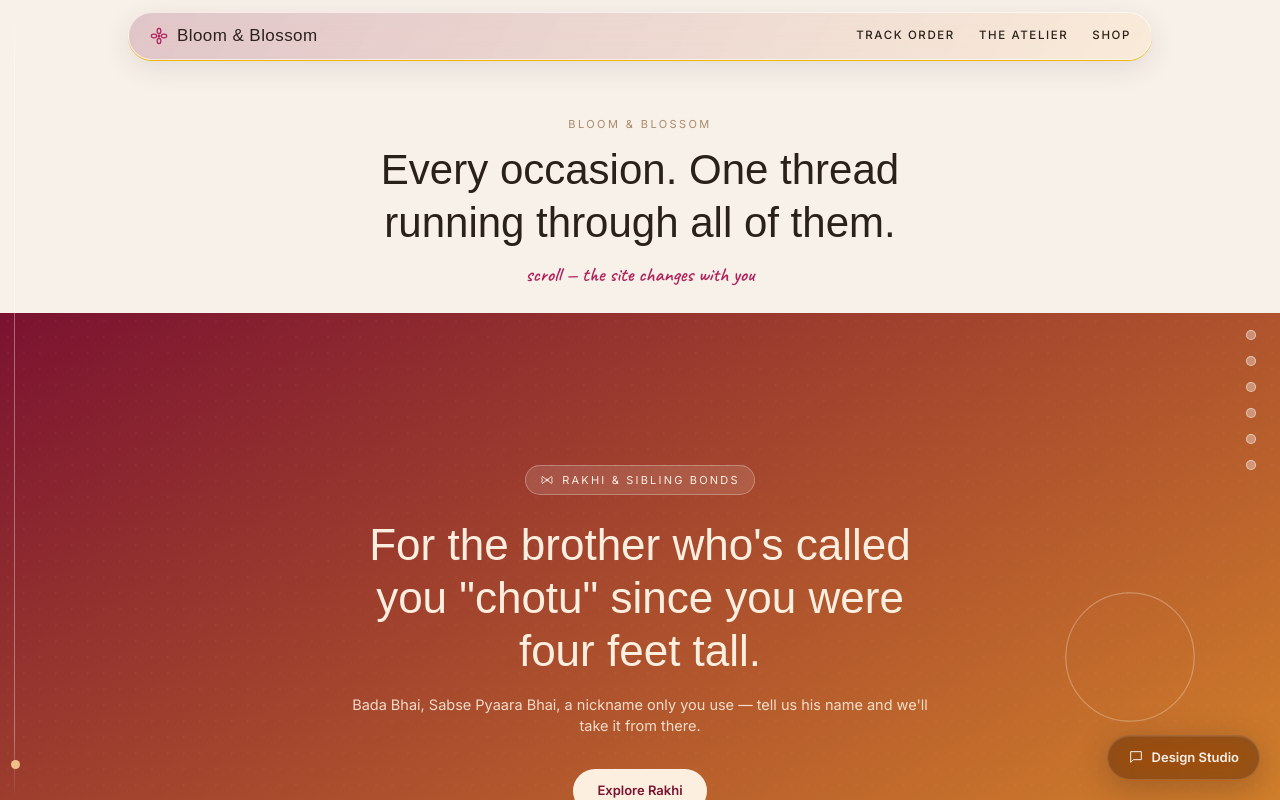
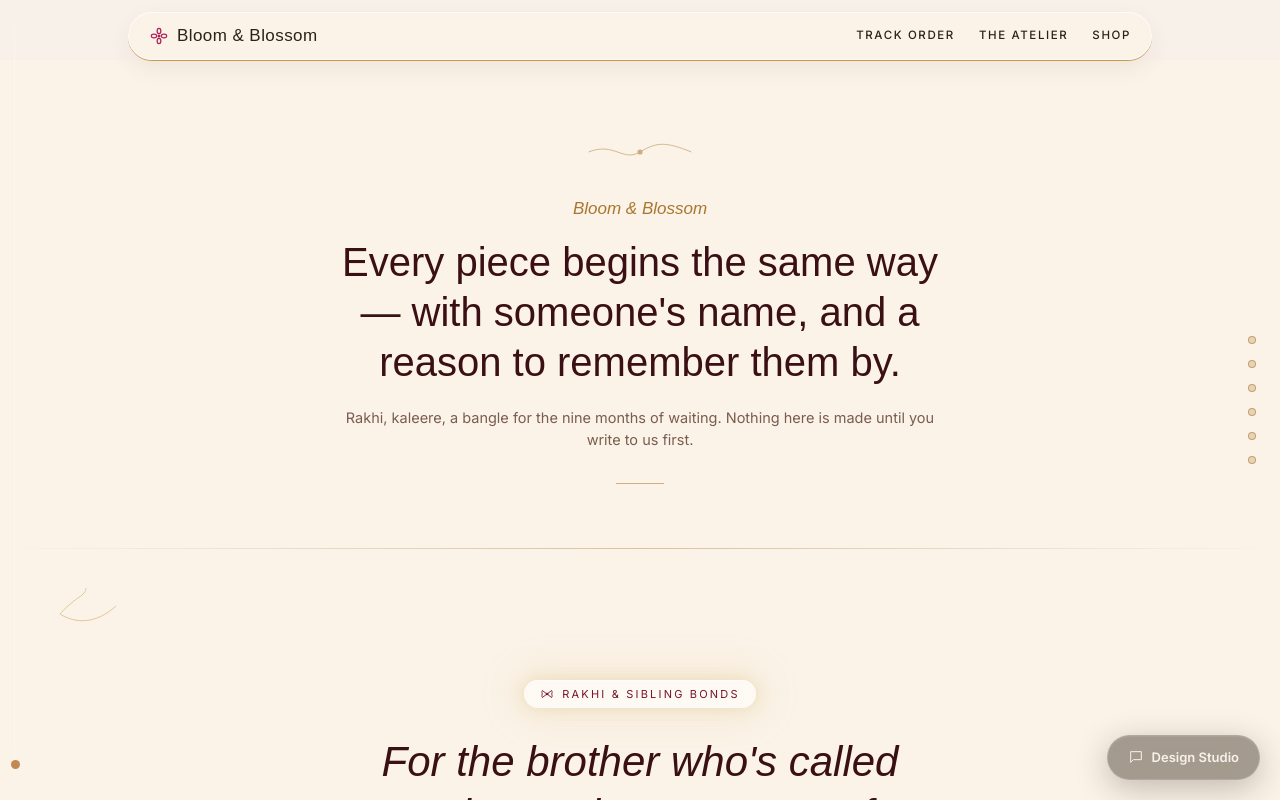
Before and after one commit to Ri-Dawn/Bloom-and-Blossom, a Next.js app: page / in a window 1280 px wide. Shown: the top 800 px of the page. Built offline with nearby package versions, Linux system fonts and the light colour scheme; a web font is replaced by a local one.

Commit message:
Add files via upload
commit changes

```diff
--- a/app/category/[slug]/page.tsx
+++ b/app/category/[slug]/page.tsx
@@ -2,33 +2,27 @@ import Link from 'next/link';
 import { notFound } from 'next/navigation';
 import { findCategory } from '@/lib/categories';
 import CategoryIcon from '@/components/CategoryIcon';
+import { CornerFlourish } from '@/components/decor/CornerFlourish';
 import ChatWidget from '@/components/ChatWidget';
+
+const INK = '#3A1015';
+const WINE = '#7A1230';
 
 export default function CategoryPage({ params }: { params: { slug: string } }) {
   const cat = findCategory(params.slug);
   if (!cat) return notFound();
 
   return (
-    <main className="px-4 pb-24">
-      <section className="max-w-4xl mx-auto pt-8 pb-10">
-        <div className="mood-stage relative overflow-hidden" style={{ minHeight: '240px' }}>
-          <div className="absolute inset-0" style={{ background: `linear-gradient(150deg, ${cat.mood.from}, ${cat.mood.to})` }} />
-          <div className="absolute inset-0 diya-dots opacity-10" />
-          <div className="relative z-10 h-full flex flex-col justify-end gap-8 p-8 md:p-10" style={{ minHeight: '240px' }}>
-            <div className="flex items-center gap-4">
-              <div className="w-14 h-14 rounded-full flex items-center justify-center shrink-0" style={{ background: 'rgba(255,255,255,0.18)', border: '1px solid rgba(255,255,255,0.35)', color: cat.mood.ink }}>
-                <CategoryIcon name={cat.icon} className="w-7 h-7" />
-              </div>
-              <div>
-                <div className="text-[11px] tracking-[0.14em] uppercase mb-1" style={{ color: cat.mood.ink, opacity: 0.85 }}>
-                  {cat.eyebrow}{cat.comingSoon ? ' · Coming Soon' : ''}
-                </div>
-                <h1 className="font-display text-2xl md:text-[30px] leading-tight" style={{ color: cat.mood.ink }}>{cat.headline}</h1>
-              </div>
-            </div>
-          </div>
+    <main className="px-4 pb-24" style={{ background: '#FBF3E8' }}>
+      <section className="max-w-4xl mx-auto pt-12 pb-10 text-center relative">
+        <CornerFlourish className="absolute top-0 left-0 w-14 h-14 hidden md:block opacity-50" style={{ color: cat.mood.accent }} />
+        <CornerFlourish flip className="absolute top-0 right-0 w-14 h-14 hidden md:block opacity-50" style={{ color: cat.mood.accent }} />
+        <div className="glow-badge inline-flex items-center gap-2 rounded-full px-4 py-1.5 text-[11px] tracking-[0.2em] uppercase mb-6" style={{ color: WINE }}>
+          <CategoryIcon name={cat.icon} className="w-3.5 h-3.5" />
+          {cat.eyebrow}{cat.comingSoon ? ' · Coming Soon' : ''}
         </div>
-        <p className="mt-5 text-[14px] text-stone900/80 max-w-2xl">{cat.blurb}</p>
+        <h1 className="font-display italic text-2xl md:text-[32px] leading-tight max-w-2xl mx-auto" style={{ color: INK }}>{cat.headline}</h1>
+        <p className="mt-4 text-[14px] max-w-xl mx-auto" style={{ color: '#7A5D4E' }}>{cat.blurb}</p>
       </section>
 
       {cat.comingSoon ? (
@@ -36,12 +30,13 @@ export default function CategoryPage({ params }: { params: { slug: string } }) {
           <p className="text-[14px] text-stone500">
             This collection is still being made. Check back soon, or use Design Studio in the corner to ask us directly.
           </p>
-          <Link href="/" className="inline-block mt-6 text-[13px] font-semibold text-stone900 border border-stone900 rounded-full px-5 py-2 hover:bg-stone900 hover:text-stone50 transition-colors">
+          <Link href="/" className="inline-block mt-6 text-[12px] tracking-[0.08em] uppercase font-semibold rounded-sm px-6 py-3 border" style={{ borderColor: INK, color: INK }}>
             Back to all occasions
           </Link>
         </section>
       ) : (
         <section className="max-w-4xl mx-auto">
+          <div className="gold-thread-divider mb-8" />
           <div className="text-[11px] tracking-[0.12em] uppercase text-stone500 mb-4 px-1">
             Starting points — every one of these is a beginning, not a finished piece
           </div>
@@ -52,12 +47,12 @@ export default function CategoryPage({ params }: { params: { slug: string } }) {
                 : `/checkout?cat=${cat.slug}&item=${item.slug}&price=${item.price}&name=${encodeURIComponent(item.name)}`;
               return (
                 <Link href={href} key={item.slug} className="glass-tile overflow-hidden flex flex-col">
-                  <div className="h-28 relative overflow-hidden flex items-center justify-center" style={{ background: `linear-gradient(160deg, ${cat.mood.from}22, ${cat.mood.to}22)` }}>
-                    <CategoryIcon name={cat.icon} className="w-8 h-8" style={{ color: cat.mood.from }} />
+                  <div className="h-24 relative overflow-hidden flex items-center justify-center" style={{ background: `${cat.mood.accent}18` }}>
+                    <CategoryIcon name={cat.icon} className="w-7 h-7" style={{ color: cat.mood.accent }} />
                   </div>
                   <div className="p-4">
                     <div className="font-display text-[15px] text-stone900 leading-snug">{item.name}</div>
-                    <div className="text-[13px] font-semibold text-rani mt-1">₹{item.price.toLocaleString('en-IN')}</div>
+                    <div className="text-[13px] font-semibold mt-1" style={{ color: WINE }}>₹{item.price.toLocaleString('en-IN')}</div>
                     {item.customisable ? (
                       <div className="text-[10px] text-stone500 mt-1">Add charms, initials, a photo</div>
                     ) : (
--- a/app/globals.css
+++ b/app/globals.css
@@ -184,19 +184,48 @@ body {
   transform-box: fill-box;
 }
 
-/* ---------- header takes on the current occasion's colour ---------- */
+/* ---------- header: quiet ivory throughout, a thin gold thread underneath ---------- */
 :root {
-  --current-mood: #b0225a;
-  --current-mood-wash: linear-gradient(120deg, rgba(176, 34, 90, 0.16), rgba(224, 145, 42, 0.1));
+  --current-mood: #a9762f;
 }
 .mood-aware-border {
-  background-image: var(--current-mood-wash);
-  box-shadow: 0 1px 0 0 var(--current-mood, transparent), 0 8px 28px rgba(42, 33, 26, 0.1);
-  transition: background-image 700ms ease, box-shadow 700ms ease;
+  background-color: rgba(251, 243, 232, 0.86);
+  box-shadow: 0 1px 0 0 var(--current-mood, transparent), 0 8px 24px rgba(58, 16, 21, 0.06);
+  transition: box-shadow 700ms ease;
 }
 .mood-aware-text {
-  color: var(--current-mood, #b0225a);
+  color: var(--current-mood, #a9762f);
   transition: color 700ms ease;
+}
+
+/* ---------- the considered palette: ivory, wine ink, antique gold ---------- */
+.section-flourish {
+  opacity: 0.5;
+}
+.gold-thread-divider {
+  height: 1px;
+  background: linear-gradient(90deg, transparent, rgba(169, 118, 47, 0.4) 50%, transparent);
+}
+.glow-badge {
+  background: rgba(255, 255, 255, 0.5);
+  backdrop-filter: blur(6px);
+  box-shadow:
+    inset 0 1px 0 rgba(255, 255, 255, 0.6),
+    0 0 16px 2px rgba(217, 179, 108, 0.28),
+    0 0 40px 10px rgba(217, 179, 108, 0.12);
+}
+.glow-cta {
+  box-shadow:
+    0 0 0 1px rgba(217, 179, 108, 0.55),
+    0 0 18px 4px rgba(217, 179, 108, 0.4),
+    0 0 46px 14px rgba(217, 179, 108, 0.22);
+  transition: box-shadow 300ms ease, transform 200ms ease;
+}
+.glow-cta:hover {
+  box-shadow:
+    0 0 0 1px rgba(217, 179, 108, 0.7),
+    0 0 24px 6px rgba(217, 179, 108, 0.5),
+    0 0 60px 20px rgba(217, 179, 108, 0.28);
 }
 
 /* ---------- footer, a quiet echo of the marigold string ---------- */
--- a/app/page.tsx
+++ b/app/page.tsx
@@ -2,50 +2,76 @@ import Link from 'next/link';
 import { CATEGORIES } from '@/lib/categories';
 import ScrollStory from '@/components/ScrollStory';
 import ChatWidget from '@/components/ChatWidget';
+import { HeroFlourish } from '@/components/decor/CornerFlourish';
+
+const INK = '#3A1015';
+const WINE = '#7A1230';
 
 export default function HomePage() {
   return (
-    <main>
+    <main style={{ background: '#FBF3E8' }}>
       {/* ---------- opening beat ---------- */}
-      <section className="px-6 pt-14 pb-6 text-center max-w-2xl mx-auto">
-        <div className="text-[11px] tracking-[0.22em] uppercase text-stone500 mb-3">Bloom &amp; Blossom</div>
-        <h1 className="font-display text-[clamp(28px,5vw,42px)] text-stone900 leading-tight">
-          Every occasion. One thread running through all of them.
+      <section className="px-6 pt-20 pb-16 text-center max-w-2xl mx-auto">
+        <HeroFlourish className="w-[110px] h-6 mx-auto mb-8 opacity-55" style={{ color: '#A9762F' }} />
+        <div className="font-display italic text-[17px] mb-4" style={{ color: '#A9762F' }}>Bloom &amp; Blossom</div>
+        <h1 className="font-display text-[clamp(28px,4.6vw,40px)] leading-[1.25]" style={{ color: INK }}>
+          Every piece begins the same way — with someone&apos;s name, and a reason to remember them by.
         </h1>
-        <p className="font-hand text-rani text-xl mt-3">scroll — the site changes with you</p>
+        <p className="mt-5 text-[14.5px]" style={{ color: '#7A5D4E' }}>
+          Rakhi, kaleere, a bangle for the nine months of waiting. Nothing here is made until you write to us first.
+        </p>
+        <div className="w-12 h-px mx-auto mt-8" style={{ background: '#A9762F88' }} />
       </section>
 
       {/* ---------- the scroll storyline ---------- */}
       <ScrollStory categories={CATEGORIES} />
 
       {/* ---------- the atelier strip ---------- */}
-      <section className="px-4 py-24">
+      <section className="px-4 py-24" style={{ background: '#FBF3E8' }}>
         <div className="max-w-4xl mx-auto glass-tile p-8 md:p-10 grid md:grid-cols-2 gap-8 items-center">
           <div className="h-44 rounded-2xl bg-stone300/60 flex items-center justify-center text-stone500 text-[11px] uppercase tracking-wide">
             founder photo
           </div>
           <div>
             <div className="text-[11px] tracking-[0.14em] uppercase text-stone500 mb-2">The Atelier</div>
-            <h2 className="font-display text-2xl text-stone900">Made once, never restocked</h2>
-            <p className="mt-3 text-[14px] text-stone900/80">
+            <h2 className="font-display text-2xl" style={{ color: INK }}>Made once, never restocked</h2>
+            <p className="mt-3 text-[14px]" style={{ color: '#7A5D4E' }}>
               Every piece is built after you write to us, not before — which is the whole reason it takes fourteen days.
             </p>
-            <p className="font-hand text-rani text-xl mt-3">— from our worktable to your wrist</p>
-            <Link href="/atelier" className="inline-block mt-4 text-[13px] font-semibold text-stone900 border border-stone900 rounded-full px-5 py-2 hover:bg-stone900 hover:text-stone50 transition-colors">
+            <p className="font-display italic text-lg mt-3" style={{ color: '#A9762F' }}>— from our worktable to your wrist</p>
+            <Link href="/atelier" className="inline-block mt-4 text-[12px] tracking-[0.08em] uppercase font-semibold rounded-sm px-5 py-2.5 border transition-colors" style={{ borderColor: INK, color: INK }}>
               Meet the maker
             </Link>
           </div>
         </div>
       </section>
 
-      <footer className="bg-stone900 text-stone50 px-4 py-10">
-        <div className="footer-thread max-w-5xl mx-auto mb-8" />
-        <div className="max-w-5xl mx-auto flex flex-wrap justify-between gap-6 text-[12px]">
+      {/* ---------- footer: composed, not an afterthought ---------- */}
+      <footer style={{ background: '#2B0F16', color: '#E9CFA8' }} className="px-6 sm:px-14 pt-16 pb-10">
+        <div className="max-w-5xl mx-auto flex flex-col sm:flex-row justify-between gap-10 pb-11" style={{ borderBottom: '1px solid rgba(233,207,168,0.18)' }}>
+          <div>
+            <div className="font-display text-[24px]" style={{ color: '#F3E4C8' }}>Bloom &amp; Blossom</div>
+            <div className="font-display italic text-[14px] mt-2" style={{ color: '#C9974B' }}>— from our worktable to your wrist</div>
+          </div>
+          <div className="flex gap-12">
+            <div>
+              <div className="text-[10.5px] tracking-[0.16em] uppercase mb-3" style={{ color: '#8A6A52' }}>Shop</div>
+              {CATEGORIES.slice(0, 4).map((c) => (
+                <Link key={c.slug} href={`/category/${c.slug}`} className="block text-[13px] mb-2 opacity-85 hover:opacity-100">
+                  {c.eyebrow.split('&')[0].trim()}
+                </Link>
+              ))}
+            </div>
+            <div>
+              <div className="text-[10.5px] tracking-[0.16em] uppercase mb-3" style={{ color: '#8A6A52' }}>Studio</div>
+              <Link href="/track" className="block text-[13px] mb-2 opacity-85 hover:opacity-100">Track Order</Link>
+              <Link href="/atelier" className="block text-[13px] mb-2 opacity-85 hover:opacity-100">The Atelier</Link>
+            </div>
+          </div>
+        </div>
+        <div className="max-w-5xl mx-auto flex flex-wrap justify-between gap-3 pt-6 text-[11.5px]" style={{ color: '#8A6A52' }}>
           <div>© Bloom &amp; Blossom</div>
-          <div className="flex gap-5">
-            <Link href="/track" className="hover:text-rani">Track Order</Link>
-            <Link href="/atelier" className="hover:text-rani">The Atelier</Link>
-          </div>
+          <div>Made once, never restocked</div>
         </div>
       </footer>
 
--- a/components/ScrollStory.tsx
+++ b/components/ScrollStory.tsx
@@ -8,27 +8,18 @@ import { ScrollTrigger } from 'gsap/ScrollTrigger';
 import type { Category } from '@/lib/categories';
 import CategoryIcon from './CategoryIcon';
 import RakhiTieAnimation from './decor/RakhiTieAnimation';
+import { CornerFlourish } from './decor/CornerFlourish';
 import TravelingLight from './TravelingLight';
 
-function hexToRgb(hex: string) {
-  const clean = hex.replace('#', '');
-  const bigint = parseInt(clean, 16);
-  return { r: (bigint >> 16) & 255, g: (bigint >> 8) & 255, b: bigint & 255 };
-}
+const INK = '#3A1015'; // one wine ink, used for every headline on the site
+const WINE = '#7A1230'; // the one CTA colour, used everywhere
 
 if (typeof window !== 'undefined') {
   gsap.registerPlugin(ScrollTrigger);
 }
 
 function applyMood(cat: Category) {
-  const from = hexToRgb(cat.mood.from);
-  const to = hexToRgb(cat.mood.to);
-  const root = document.documentElement.style;
-  root.setProperty('--current-mood', cat.mood.accent);
-  root.setProperty(
-    '--current-mood-wash',
-    `linear-gradient(120deg, rgba(${from.r},${from.g},${from.b},0.22), rgba(${to.r},${to.g},${to.b},0.13))`
-  );
+  document.documentElement.style.setProperty('--current-mood', cat.mood.accent);
 }
 
 function Section({ cat, index }: { cat: Category; index: number }) {
@@ -37,8 +28,6 @@ function Section({ cat, index }: { cat: Category; index: number }) {
   useEffect(() => {
     if (!sectionRef.current) return;
     const ctx = gsap.context(() => {
-      // hand the header the current occasion's colour as this section
-      // crosses the middle of the viewport, in either scroll direction
       ScrollTrigger.create({
         trigger: sectionRef.current,
         start: 'top center',
@@ -47,7 +36,6 @@ function Section({ cat, index }: { cat: Category; index: number }) {
         onEnterBack: () => applyMood(cat),
       });
     }, sectionRef);
-
     return () => ctx.revert();
   }, [cat]);
 
@@ -56,81 +44,78 @@ function Section({ cat, index }: { cat: Category; index: number }) {
       ref={sectionRef}
       id={cat.slug}
       className="relative flex items-center overflow-hidden"
-      style={{ minHeight: 'clamp(480px, 86vh, 820px)' }}
+      style={{ minHeight: 'clamp(460px, 78vh, 760px)', background: index % 2 === 0 ? '#FBF3E8' : '#F7E9DA' }}
     >
-      <div className="absolute inset-0" style={{ background: `linear-gradient(150deg, ${cat.mood.from}, ${cat.mood.to})` }} />
-      <div className="absolute inset-0 diya-dots opacity-10" />
+      <div className="gold-thread-divider absolute top-0 left-0 right-0" />
+      <CornerFlourish className="section-flourish absolute top-9 left-14 w-16 h-16 hidden md:block" style={{ color: cat.mood.accent }} />
+      <CornerFlourish flip className="section-flourish absolute bottom-9 right-14 w-16 h-16 hidden md:block" style={{ color: cat.mood.accent }} />
 
       {cat.motif === 'rakhi' && !cat.comingSoon && (
-        <div className="hidden lg:block absolute right-10 top-1/2 -translate-y-1/2 w-[220px] pointer-events-none opacity-90">
-          <RakhiTieAnimation triggerRef={sectionRef} ink={cat.mood.ink} accent={cat.mood.accent} />
+        <div className="hidden lg:block absolute right-10 top-1/2 -translate-y-1/2 w-[200px] pointer-events-none opacity-80">
+          <RakhiTieAnimation triggerRef={sectionRef} ink={INK} accent={cat.mood.accent} />
         </div>
       )}
 
       <div className="relative z-10 max-w-2xl mx-auto px-6 sm:px-10 text-center">
         <motion.div
-          initial={{ opacity: 0, y: 20 }}
+          initial={{ opacity: 0, y: 16 }}
           whileInView={{ opacity: 1, y: 0 }}
           viewport={{ once: true, amount: 0.5 }}
-          transition={{ duration: 0.7, ease: [0.16, 1, 0.3, 1] }}
-          className="inline-flex items-center gap-2 rounded-full px-3.5 py-1.5 text-[11px] tracking-[0.2em] uppercase mb-6"
-          style={{ color: cat.mood.ink, background: 'rgba(255,255,255,0.12)', border: '1px solid rgba(255,255,255,0.28)' }}
+          transition={{ duration: 0.6, ease: [0.16, 1, 0.3, 1] }}
+          className="glow-badge inline-flex items-center gap-2 rounded-full px-4 py-1.5 text-[11px] tracking-[0.2em] uppercase mb-7"
+          style={{ color: WINE, borderColor: `${cat.mood.accent}88` }}
         >
           <CategoryIcon name={cat.icon} className="w-3.5 h-3.5" />
           {cat.eyebrow}
-          {cat.comingSoon && <span className="opacity-70">· Coming Soon</span>}
+          {cat.comingSoon && <span className="opacity-60">· Coming Soon</span>}
         </motion.div>
 
         <motion.h2
-          initial={{ opacity: 0, y: 22 }}
+          initial={{ opacity: 0, y: 18 }}
           whileInView={{ opacity: 1, y: 0 }}
           viewport={{ once: true, amount: 0.5 }}
-          transition={{ duration: 0.75, delay: 0.06, ease: [0.16, 1, 0.3, 1] }}
-          className="font-display text-[clamp(26px,4.6vw,44px)] leading-[1.2]"
-          style={{ color: cat.mood.ink }}
+          transition={{ duration: 0.7, delay: 0.05, ease: [0.16, 1, 0.3, 1] }}
+          className="font-display italic text-[clamp(26px,4.4vw,42px)] leading-[1.25]"
+          style={{ color: INK }}
         >
           {cat.headline}
         </motion.h2>
 
         <motion.p
-          initial={{ opacity: 0, y: 16 }}
-          whileInView={{ opacity: 0.88, y: 0 }}
+          initial={{ opacity: 0, y: 14 }}
+          whileInView={{ opacity: 1, y: 0 }}
           viewport={{ once: true, amount: 0.5 }}
-          transition={{ duration: 0.65, delay: 0.14, ease: [0.16, 1, 0.3, 1] }}
-          className="mt-4 text-[14.5px]"
-          style={{ color: cat.mood.ink }}
+          transition={{ duration: 0.6, delay: 0.12, ease: [0.16, 1, 0.3, 1] }}
+          className="mt-5 text-[14.5px]"
+          style={{ color: '#7A5D4E' }}
         >
           {cat.blurb}
         </motion.p>
 
         <motion.div
-          initial={{ opacity: 0, y: 12 }}
+          initial={{ opacity: 0, y: 10 }}
           whileInView={{ opacity: 1, y: 0 }}
           viewport={{ once: true, amount: 0.5 }}
-          transition={{ duration: 0.65, delay: 0.2, ease: [0.16, 1, 0.3, 1] }}
-          className="mt-8"
+          transition={{ duration: 0.6, delay: 0.18, ease: [0.16, 1, 0.3, 1] }}
+          className="mt-9"
         >
           {cat.comingSoon ? (
             <span
-              className="inline-flex items-center gap-2 text-[13px] font-semibold rounded-full px-6 py-3 border"
-              style={{ borderColor: cat.mood.ink, color: cat.mood.ink, opacity: 0.75 }}
+              className="inline-flex items-center gap-2 text-[12px] tracking-[0.08em] uppercase font-semibold rounded-sm px-6 py-3 border"
+              style={{ borderColor: INK, color: INK, opacity: 0.6 }}
             >
               Notify me when it's ready
             </span>
           ) : (
             <Link
               href={`/category/${cat.slug}`}
-              className="inline-flex items-center gap-2 text-[13px] font-semibold rounded-full px-6 py-3 transition-transform hover:-translate-y-0.5"
-              style={{ background: cat.mood.ink, color: cat.mood.from }}
+              className="glow-cta inline-flex items-center gap-2 text-[12px] tracking-[0.08em] uppercase font-semibold rounded-sm px-7 py-3.5 transition-transform hover:-translate-y-0.5"
+              style={{ background: WINE, color: '#FBF3E8' }}
             >
               Explore {cat.eyebrow.split('&')[0].trim()}
             </Link>
           )}
         </motion.div>
-
-        <div className="mt-5 text-[11px] tracking-[0.14em] uppercase" style={{ color: cat.mood.ink, opacity: 0.45 }}>
-          {String(index + 1).padStart(2, '0')} — keep scrolling
-        </div>
       </div>
     </section>
   );
@@ -142,7 +127,6 @@ export default function ScrollStory({ categories }: { categories: Category[] })
 
   return (
     <div ref={containerRef} className="relative">
-      {/* one thread, running the length of the whole page — not repeated per section */}
       <TravelingLight containerRef={containerRef} colors={colors} />
 
       <div className="fixed right-4 sm:right-6 top-1/2 -translate-y-1/2 z-30 hidden sm:flex flex-col gap-4">
@@ -151,8 +135,8 @@ export default function ScrollStory({ categories }: { categories: Category[] })
             key={c.slug}
             href={`#${c.slug}`}
             aria-label={c.eyebrow}
-            className="w-2.5 h-2.5 rounded-full border border-white/50 hover:scale-125 transition-transform"
-            style={{ background: 'rgba(255,255,255,0.35)' }}
+            className="w-2 h-2 rounded-full border hover:scale-125 transition-transform"
+            style={{ borderColor: '#A9762F88', background: 'rgba(169,118,47,0.25)' }}
           />
         ))}
       </div>
--- /dev/null
+++ b/components/decor/CornerFlourish.tsx
@@ -0,0 +1,28 @@
+'use client';
+
+import type { CSSProperties } from 'react';
+
+// A single quiet gold flourish — the "one or two elements" that earn their
+// place, instead of a whole scene of moving parts. Used sparingly.
+export function CornerFlourish({ className, flip, style }: { className?: string; flip?: boolean; style?: CSSProperties }) {
+  return (
+    <svg
+      viewBox="0 0 64 64"
+      fill="none"
+      className={className}
+      style={flip ? { ...style, transform: 'rotate(180deg)' } : style}
+      xmlns="http://www.w3.org/2000/svg"
+    >
+      <path d="M4 30 C20 12,30 12,30 4 M4 30 C20 40,40 40,60 22" stroke="currentColor" strokeWidth="1" />
+    </svg>
+  );
+}
+
+export function HeroFlourish({ className, style }: { className?: string; style?: CSSProperties }) {
+  return (
+    <svg viewBox="0 0 120 28" fill="none" className={className} style={style} xmlns="http://www.w3.org/2000/svg">
+      <path d="M0 14 C 30 2, 40 26, 60 14 S 90 2, 120 14" stroke="currentColor" strokeWidth="1" />
+      <circle cx="60" cy="14" r="3" fill="currentColor" />
+    </svg>
+  );
+}
--- a/lib/categories.ts
+++ b/lib/categories.ts
@@ -6,10 +6,7 @@ export interface CatalogItem {
 }
 
 export interface Mood {
-  from: string; // gradient start (hex)
-  to: string; // gradient end (hex)
-  ink: string; // readable text colour against this mood
-  accent: string; // small accent colour (dots, underline, traveling light)
+  accent: string; // this occasion's shade within the shared gold family
 }
 
 export type Motif = 'rakhi' | 'kaleere' | 'baby' | 'charms' | 'friendship';
@@ -34,7 +31,7 @@ export const CATEGORIES: Category[] = [
     blurb: `Bada Bhai, Sabse Pyaara Bhai, a nickname only you use — tell us his name and we'll take it from there.`,
     icon: 'rakhi',
     motif: 'rakhi',
-    mood: { from: '#7A1230', to: '#E0912A', ink: '#FCEFE0', accent: '#F2B705' },
+    mood: { accent: '#C9974B' },
     items: [
       { slug: 'brother-rakhi', name: 'Brother Rakhi', price: 650, customisable: true },
       { slug: 'mini-charm-bangle', name: 'Mini Charm Bangle', price: 950, customisable: true },
@@ -57,7 +54,7 @@ export const CATEGORIES: Category[] = [
     blurb: `For the mother-to-be — a set she'll wear through every kick and every wait.`,
     icon: 'baby',
     motif: 'baby',
-    mood: { from: '#7A2A45', to: '#D9A441', ink: '#FBEFE3', accent: '#EFC9A0' },
+    mood: { accent: '#D9A441' },
     items: [
       { slug: 'mini-bangles-pair', name: 'Mini Bangles Pair', price: 1200, customisable: true },
       { slug: 'long-bangles-pair', name: 'Long Bangles Pair', price: 1600, customisable: true },
@@ -70,7 +67,7 @@ export const CATEGORIES: Category[] = [
     blurb: `Five designs, each one small enough to wear every day.`,
     icon: 'charms',
     motif: 'charms',
-    mood: { from: '#6E1230', to: '#D94F63', ink: '#FCEAE9', accent: '#F2A0A8' },
+    mood: { accent: '#B5824A' },
     items: [
       { slug: 'watch-charm-1', name: 'Watch Charm — Evil Eye', price: 450, customisable: true },
       { slug: 'watch-charm-2', name: 'Watch Charm — Pearl', price: 450, customisable: true },
@@ -86,7 +83,7 @@ export const CATEGORIES: Category[] = [
     blurb: `A small flourish for the bag you carry every day.`,
     icon: 'charms',
     motif: 'charms',
-    mood: { from: '#8A3A1C', to: '#E8A45C', ink: '#FBEEDF', accent: '#F0C08A' },
+    mood: { accent: '#CBA135' },
     items: [
       { slug: 'bag-charm-classic-bow', name: 'Bag Charm — Classic Bow', price: 500, customisable: true },
       { slug: 'bag-charm-initial', name: 'Bag Charm — Initial', price: 450, customisable: true },
@@ -100,7 +97,7 @@ export const CATEGORIES: Category[] = [
     blurb: `Wedding jewellery and wedding kaleere — coming soon.`,
     icon: 'kaleere',
     motif: 'kaleere',
-    mood: { from: '#5A1030', to: '#C9974B', ink: '#FBF0E4', accent: '#D9B36C' },
+    mood: { accent: '#A9762F' },
     items: [],
     comingSoon: true,
   },
@@ -111,7 +108,7 @@ export const CATEGORIES: Category[] = [
     blurb: `For the friend, the mentor, the person who helped you grow — coming soon.`,
     icon: 'friendship',
     motif: 'friendship',
-    mood: { from: '#8A3A1C', to: '#E8A45C', ink: '#FBEEDF', accent: '#F0C08A' },
+    mood: { accent: '#C08A52' },
     items: [],
     comingSoon: true,
   },
```
